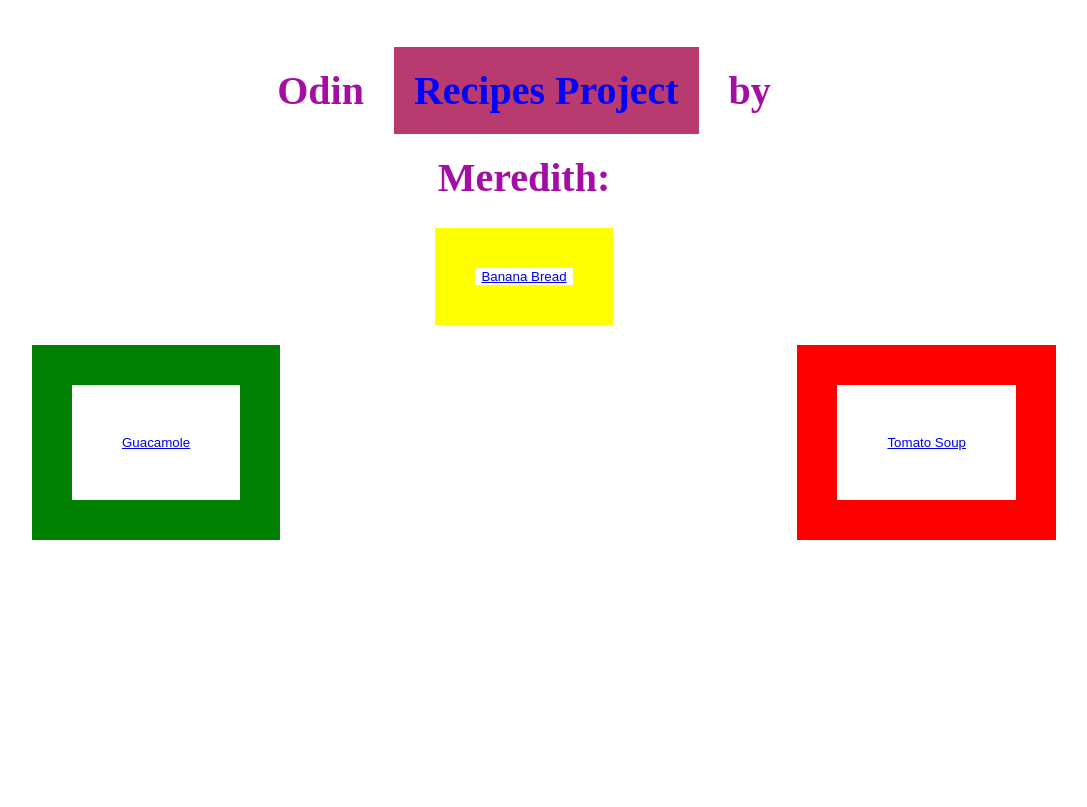
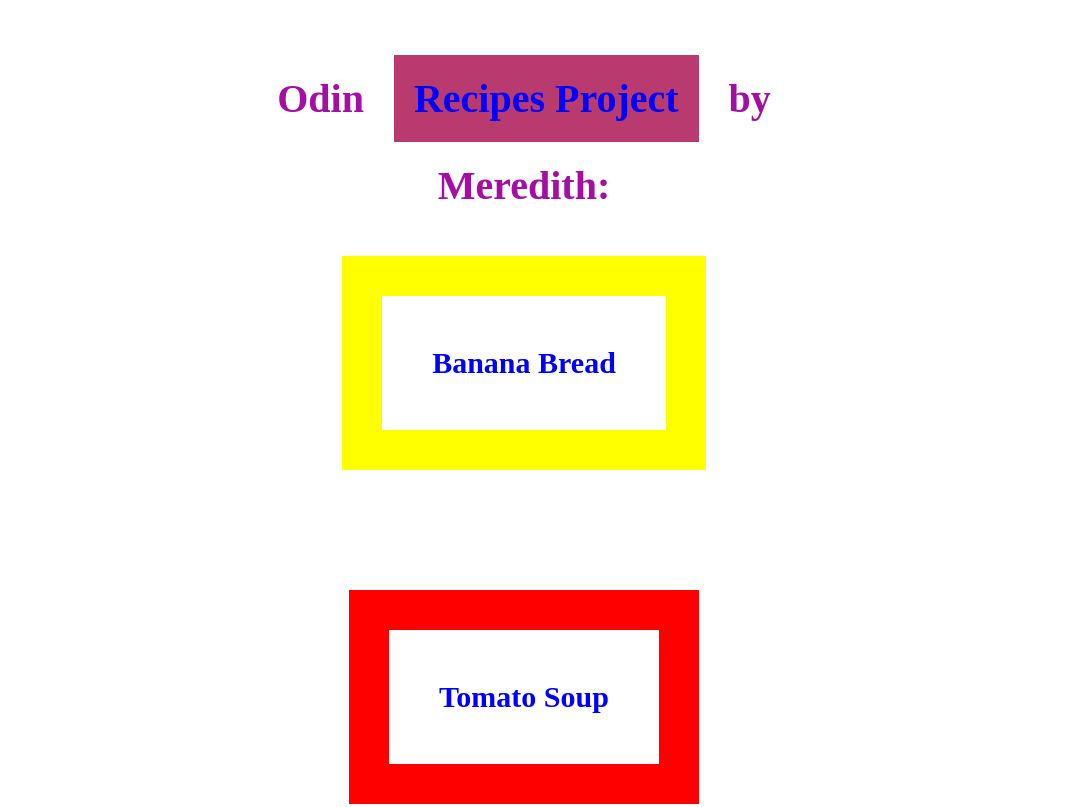
Before and after one commit to devsandroses/odin-recipes, a plain HTML site: page index.html in a window 1280 px wide. Shown: the top 807 px of the page, without its empty margins (116-1203 px from the left). Drawn offline with Linux system fonts and the light colour scheme.

Commit message:
Added flex to the page and cleaned up the file

```diff
--- a/recipes.css
+++ b/recipes.css
@@ -1,17 +1,29 @@
+body{
+    display: flex;
+    flex-direction: column;
+    justify-content: center;
+    align-items: center;
+}
+
+a {
+    text-decoration: none;
+    font-size: 30px; font-family: 'Times New Roman', Times, serif; font-weight: 700;
+    color: blue;
+}
+
 .Banana {
-background-color: white; color: black; display: block;
-margin: auto; border: solid yellow 40px; padding: 50px
-width: fit-content;
+background-color: white; color: black; display: inline-block;
+margin: 100px; margin-top: 20px; border: solid yellow 40px; padding: 50px
 }
 
 .Tomato {
 background-color: white; color: black; display: inline-block;
-margin: 100px; margin-top: 20px; border: solid red 40px; padding: 50px; float: right;
+margin: 100px; margin-top: 20px; border: solid red 40px; padding: 50px;
 }
 
 #guacamole {
     background-color: white; color: black; display: inline-block;
-    margin: 140px; margin-top: 20px; border: solid green 40px; padding: 50px; float: center;
+    margin: 100px; margin-top: 20px; border: solid green 40px; padding: 50px;
 }
 
 .header {
@@ -22,10 +34,6 @@ margin-right: auto;
 width: 50%;
 }
 
-.Banana .Tomato #guacamole {
-font-size: 30px; font-family: 'Times New Roman', Times, serif; font-weight: 300;
-}
-
 .block {
     display: inline-block; margin: 20px; padding-top: 20px; padding-bottom: 20px; padding-left: 20px;
     padding-right: 20px; background-color: rgb(185, 58, 111); color: blue; text-align: center;
```
Also changed, not shown: Recipe Assignment.html (added, +19 -0 lines).
